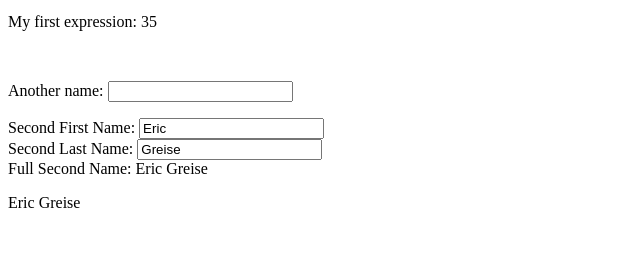
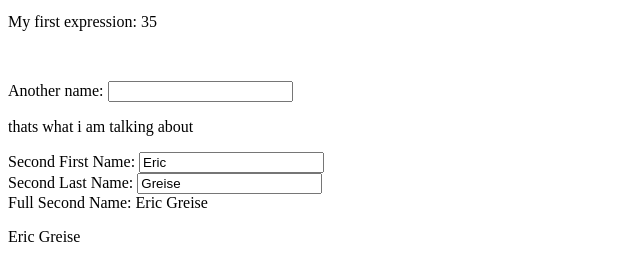
Before and after one commit to Greazy6/angularTest, a plain HTML site: page index.html in a window 1280 px wide. Shown: the part 374-654 px from the top of the page, without its empty margins (0-640 px from the left). Drawn offline with nearby package versions, Linux system fonts and the light colour scheme.

Commit message:
Additional changes

```diff
--- a/index.html
+++ b/index.html
@@ -19,7 +19,7 @@
 			<p>My first expression: {{5 + 5 + 5 * 5}}</p>
 			<br>
 			<p>Another name: <input type="text" ng-model="anotherName"></p>
-			<p>{{anotherName}}</p>
+			<p>{{anotherName}} thats what i am talking about</p>
 			Second First Name: <input type="text" ng-model="sFirstName"><br>
 			Second Last Name: <input type="text" ng-model="sLastName"><br>
 			Full Second Name: {{sFirstName + " " + sLastName}}
```
